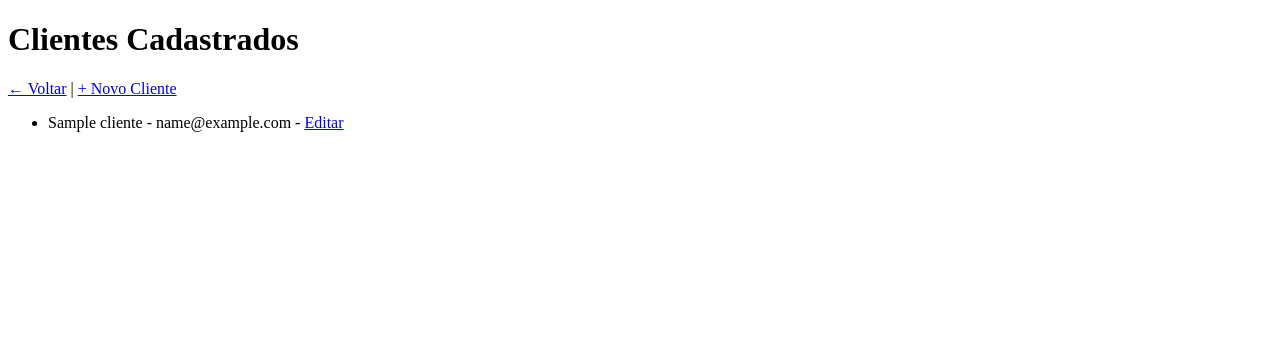
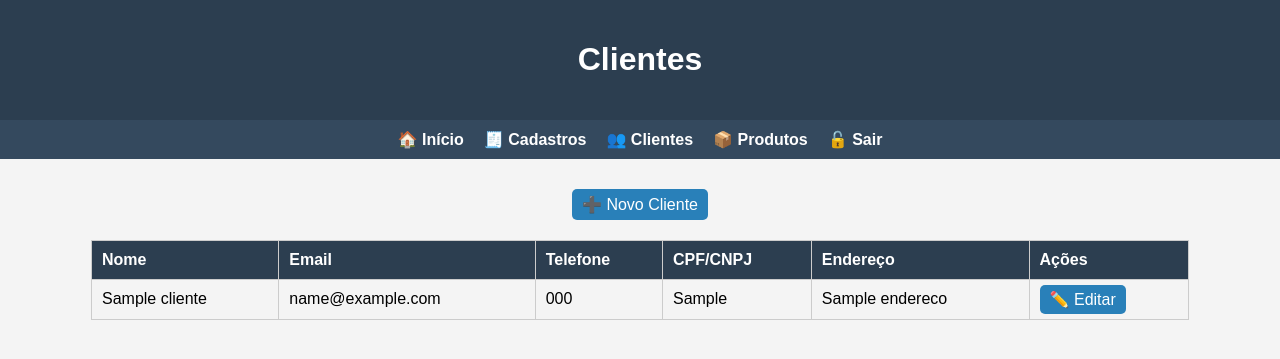
Before and after one commit to GraficaImPlotter/grafica-implotter, a FastAPI app: template app/templates/clientes.html in a window 1280 px wide. Shown: the top 359 px of the page. Run offline with FastAPI, Linux system fonts and the light colour scheme; the template is opened without the code that fills it: most values are stand-ins (such as "Sample title", 1, 10 or a date in 2020).

Commit message:
Atualiza visual das páginas de clientes com layout padrão

```diff
--- a/app/templates/clientes.html
+++ b/app/templates/clientes.html
@@ -2,17 +2,59 @@
 <html lang="pt-br">
 <head>
   <meta charset="UTF-8">
-  <title>Clientes</title>
+  <title>Clientes | Gráfica Implotter</title>
+  <style>
+    body { font-family: Arial; margin: 0; background: #f4f4f4; }
+    header { background: #2c3e50; color: white; padding: 20px; text-align: center; }
+    nav { background: #34495e; padding: 10px; display: flex; gap: 20px; justify-content: center; }
+    nav a { color: white; text-decoration: none; font-weight: bold; }
+    nav a:hover { text-decoration: underline; }
+    .conteudo { padding: 30px; text-align: center; }
+    table { width: 90%; margin: auto; border-collapse: collapse; }
+    th, td { border: 1px solid #ccc; padding: 10px; text-align: left; }
+    th { background: #2c3e50; color: white; }
+    a.botao { background: #2980b9; color: white; padding: 6px 10px; border-radius: 5px; text-decoration: none; }
+    a.botao:hover { background: #3498db; }
+    .topo { margin-bottom: 20px; display: flex; justify-content: center; gap: 20px; }
+  </style>
 </head>
 <body>
-  <h1>Clientes Cadastrados</h1>
-  <a href="/painel">← Voltar</a> | <a href="/clientes/novo">+ Novo Cliente</a>
-  <ul>
-    {% for cliente in clientes %}
-      <li>
-        {{ cliente.nome }} - {{ cliente.email }} - <a href="/clientes/editar/{{ cliente.id }}">Editar</a>
-      </li>
-    {% endfor %}
-  </ul>
+  <header>
+    <h1>Clientes</h1>
+  </header>
+  <nav>
+    <a href="/painel">🏠 Início</a>
+    <a href="/cadastros">🧾 Cadastros</a>
+    <a href="/clientes">👥 Clientes</a>
+    <a href="/produtos">📦 Produtos</a>
+    <a href="/logout">🔓 Sair</a>
+  </nav>
+  <div class="conteudo">
+    <div class="topo">
+      <a class="botao" href="/clientes/novo">➕ Novo Cliente</a>
+    </div>
+    <table>
+      <tr>
+        <th>Nome</th>
+        <th>Email</th>
+        <th>Telefone</th>
+        <th>CPF/CNPJ</th>
+        <th>Endereço</th>
+        <th>Ações</th>
+      </tr>
+      {% for cliente in clientes %}
+      <tr>
+        <td>{{ cliente.nome }}</td>
+        <td>{{ cliente.email }}</td>
+        <td>{{ cliente.telefone }}</td>
+        <td>{{ cliente.cpf_cnpj }}</td>
+        <td>{{ cliente.endereco }}</td>
+        <td>
+          <a class="botao" href="/clientes/editar/{{ cliente.id }}">✏️ Editar</a>
+        </td>
+      </tr>
+      {% endfor %}
+    </table>
+  </div>
 </body>
 </html>
```
Also changed, not shown: app/templates/cliente_form.html (+31 -10 lines).
